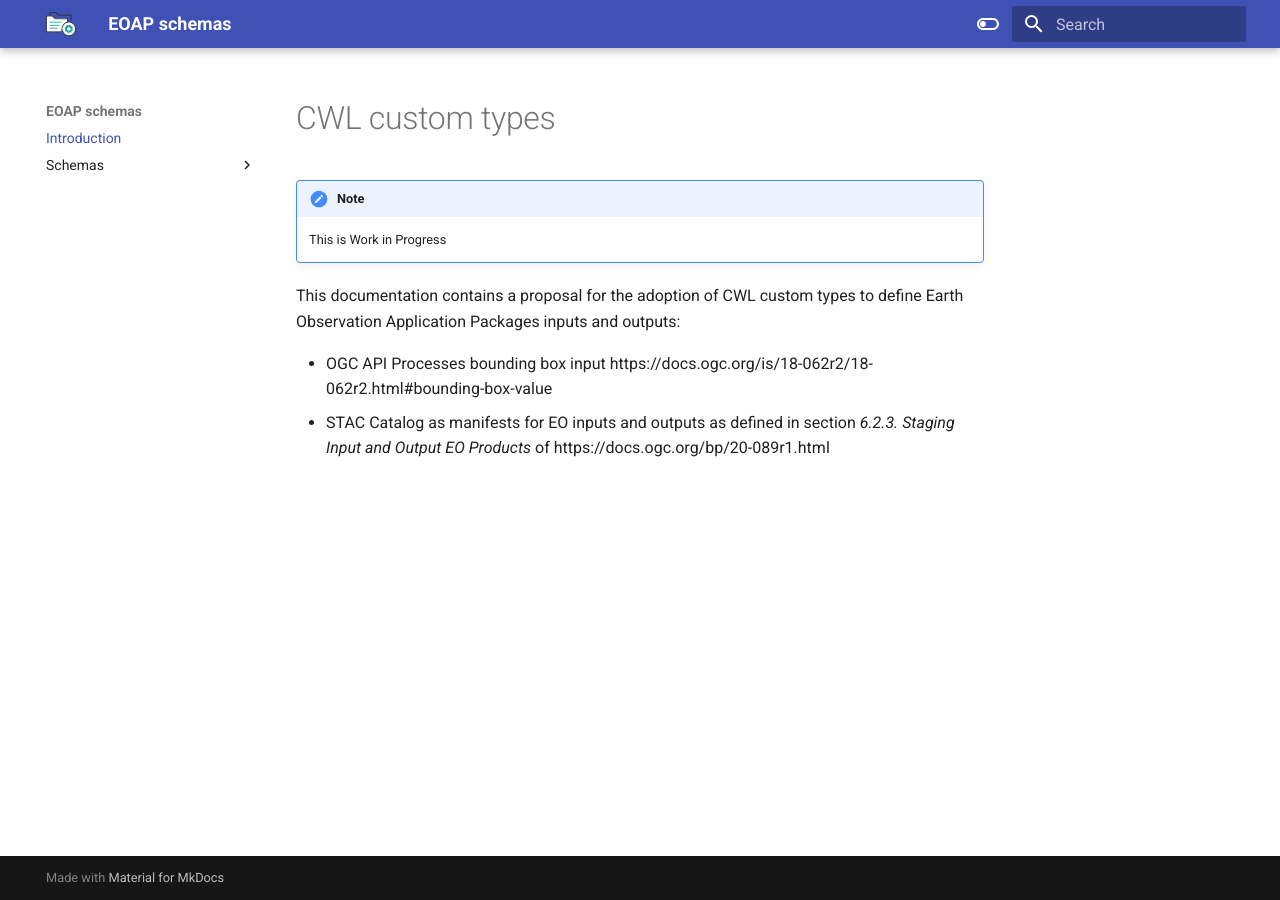
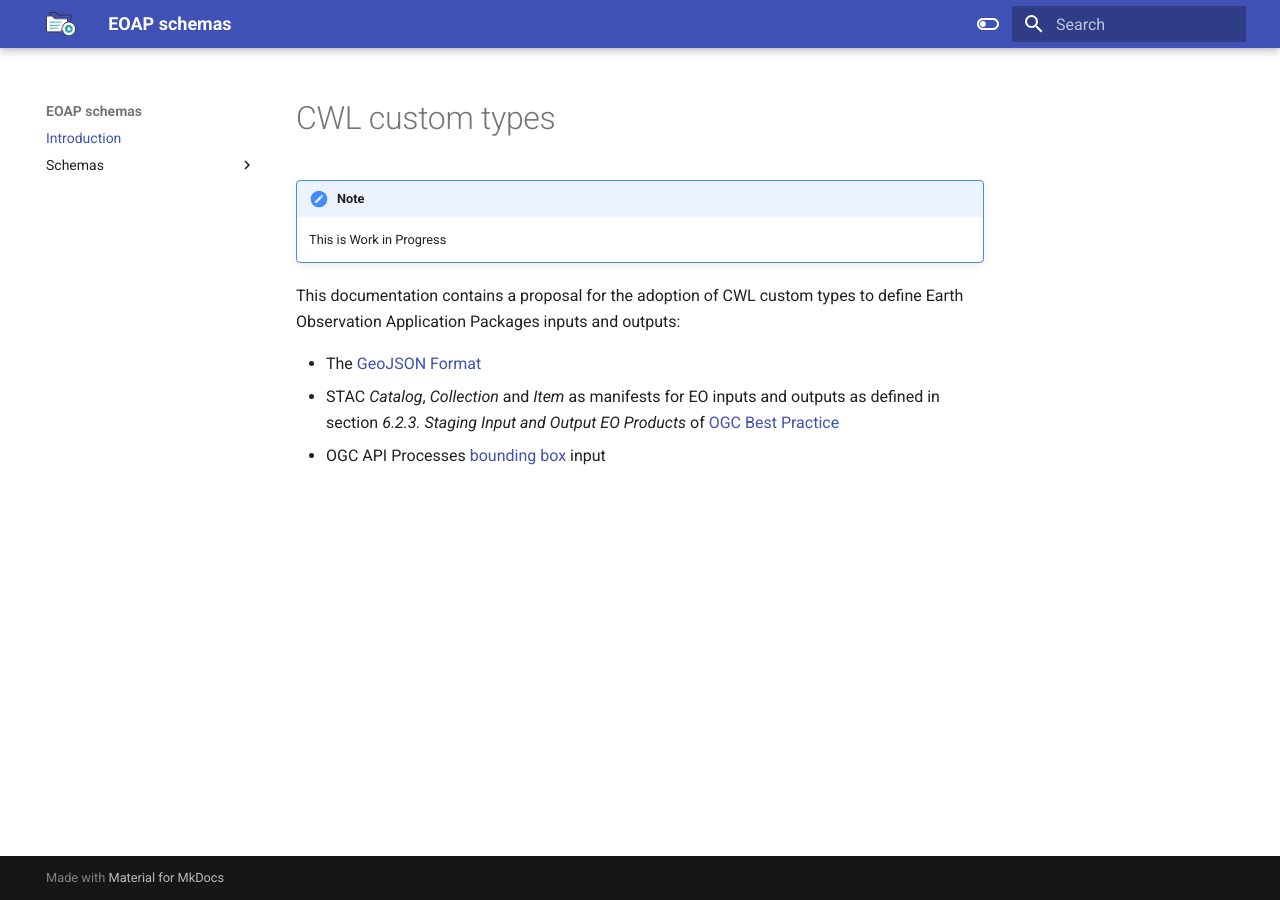
Before and after one commit to eoap/schemas, an MkDocs documentation site: the page built from docs/index.md, in a window 1280 px wide. Built offline with MkDocs 1.6.1 and Material for MkDocs 9.7.7, drawn with Linux system fonts in a browser that asks for light colours.

Commit message:
feat: enriched documentation

```diff
--- a/docs/index.md
+++ b/docs/index.md
@@ -7,5 +7,6 @@
 
 This documentation contains a proposal for the adoption of CWL custom types to define Earth Observation Application Packages inputs and outputs:
 
-- OGC API Processes bounding box input https://docs.ogc.org/is/18-062r2/18-062r2.html#bounding-box-value
-- STAC Catalog as manifests for EO inputs and outputs as defined in section _6.2.3. Staging Input and Output EO Products_ of https://docs.ogc.org/bp/20-089r1.html
+- The [GeoJSON Format](https://datatracker.ietf.org/doc/html/rfc7946)
+- STAC _Catalog_, _Collection_ and _Item_ as manifests for EO inputs and outputs as defined in section _6.2.3. Staging Input and Output EO Products_ of [OGC Best Practice](https://docs.ogc.org/bp/20-089r1.html)
+- OGC API Processes [bounding box](https://docs.ogc.org/is/18-062r2/18-062r2.html#bounding-box-value) input
```
